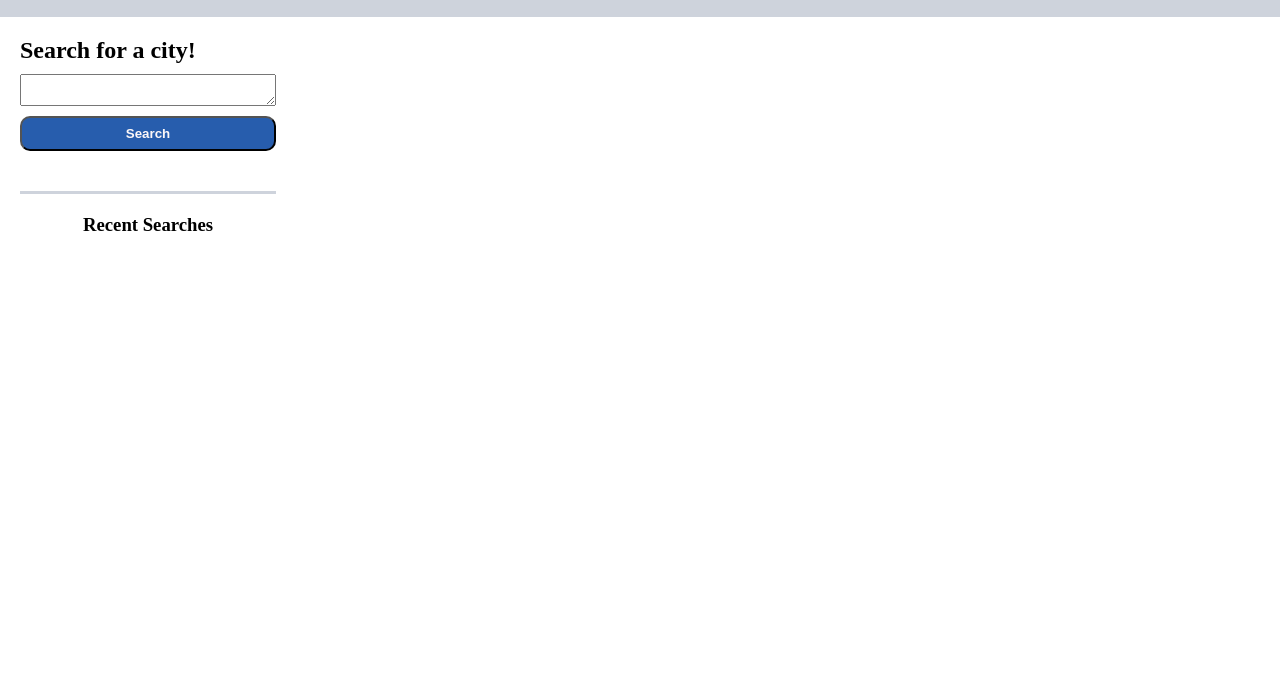
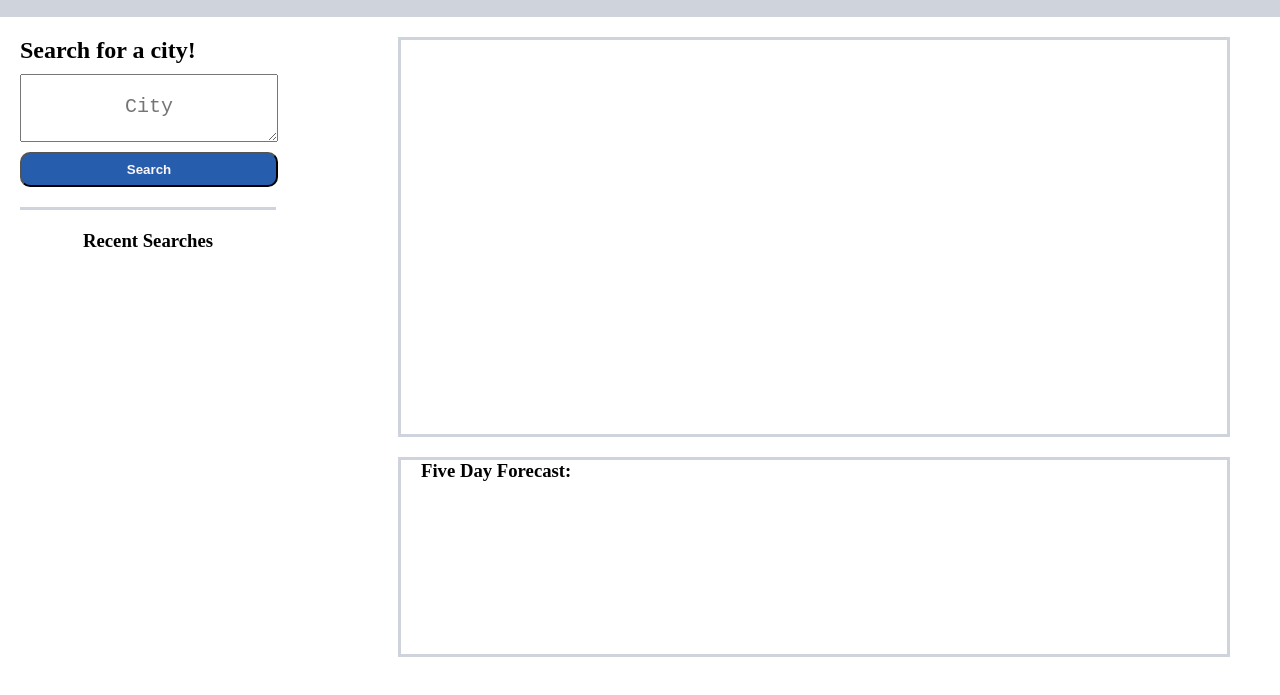
Before and after one commit to jermz678/weather-app, a plain HTML site: page index.html in a window 1280 px wide. Shown: the part 61-756 px from the top of the page. Drawn offline with Linux system fonts and the light colour scheme; a web font is replaced by a local one.

Commit message:
add html and style for showing current weather, five day forcast, and recent searches

```diff
--- a/index.html
+++ b/index.html
@@ -17,8 +17,17 @@
 
         <div class="search">
             <h2>Search for a city!</h2>
-            <textarea class="input"></textarea>
+            <textarea class="input" placeholder="City"></textarea>
             <button class="btn">Search</button>
+        </div>
+
+        <div class="current-weather">
+
+        </div>
+
+        <div class="five-day">
+            <h3>Five Day Forecast:</h3>
+
         </div>
 
         <div class="recent-searches">
@@ -26,8 +35,8 @@
             <ul class="list-of-search">
 
             </ul>
+        </div>
 
-        </div>
 
 
 
--- a/style/style.css
+++ b/style/style.css
@@ -20,6 +20,7 @@
 }
 /* search function styling*/
 .search {
+    float: left;
     display: flex;
     flex-wrap: wrap;
     flex-direction: column;
@@ -30,6 +31,9 @@
 }
 .input {
    margin-top: 10px;
+   text-align-last: center;
+   font-size: 20px;
+   padding-top: 20px;
 }
 .btn {
     margin-top: 10px;
@@ -52,4 +56,27 @@
     align-items: center;
     margin-left: 20px;
     margin-top: 20px;
+    font-family: 'Source Serif Pro', serif;
 }
+/* current weather styling */
+.current-weather {
+    width: 65%;
+    height: 400px;
+    border: 3px solid #CED3DC;
+    float: right;
+    margin-right: 50px;
+    margin-bottom: 20px;
+    margin-top: 20px;
+}
+/*five day forcast styling */
+.five-day {
+    width: 65%;
+    height: 200px;
+    border: 3px solid #CED3DC;
+    float: right;
+    margin-right: 50px;
+}
+.five-day h3 {
+    font-family: 'Source Serif Pro', serif;
+    margin-left: 20px;
+}
```
